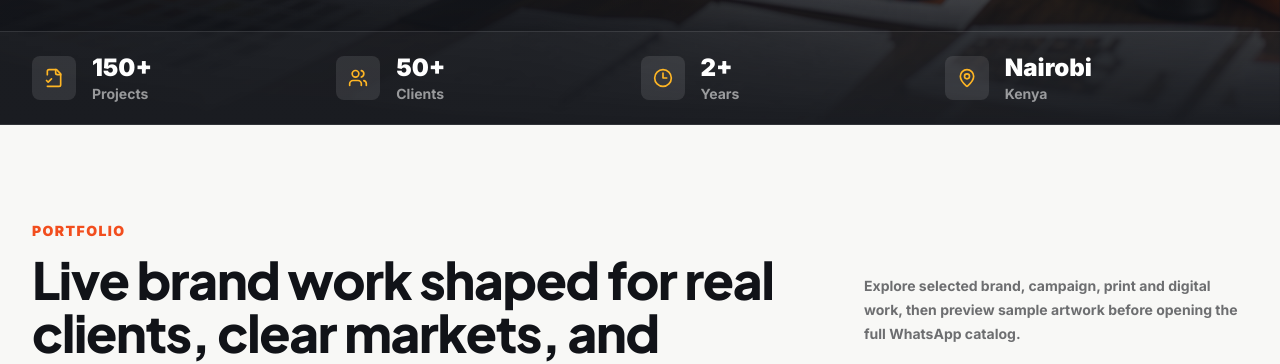
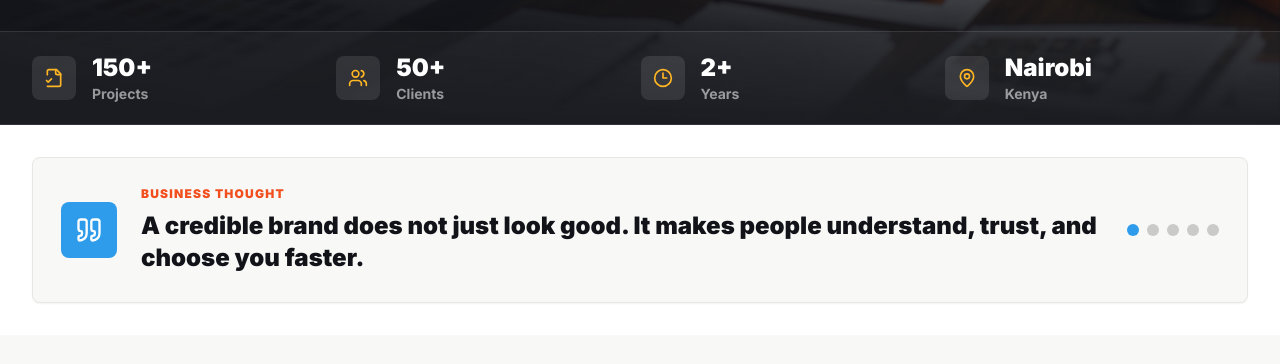
Before and after one commit to Samkimiri/SAM-CREATIVE-GRAPHICS-Portfolio-, a Next.js app: page / in a window 1280 px wide. Shown: the part 880-1244 px from the top of the page. Built offline with nearby package versions, Linux system fonts and the light colour scheme; no server answers; the database is empty.

Commit message:
Add rotating business quotes and refine about

```diff
--- a/src/app/page.tsx
+++ b/src/app/page.tsx
@@ -1,4 +1,5 @@
 import About from "@/components/sections/About";
+import BusinessQuotes from "@/components/sections/BusinessQuotes";
 import Contact from "@/components/sections/Contact";
 import CTASection from "@/components/sections/CTASection";
 import FAQ from "@/components/sections/FAQ";
@@ -54,6 +55,7 @@ export default function Home() {
     <main id="main-content">
       <script type="application/ld+json" dangerouslySetInnerHTML={{ __html: JSON.stringify(jsonLd) }} />
       <Hero />
+      <BusinessQuotes />
       <Portfolio />
       <Services />
       <About />
--- a/src/components/sections/About.tsx
+++ b/src/components/sections/About.tsx
@@ -1,5 +1,11 @@
 import { ArrowRight, BadgeCheck } from "lucide-react";
 import { differentiators, founder } from "@/data/site";
+
+const brandPrinciples = [
+  "We clarify what the brand needs to say before deciding how it should look.",
+  "We design for real business use: campaigns, print, packaging, social media, websites, and daily communication.",
+  "We combine creative judgement with structured thinking so every asset feels intentional and ready for market.",
+];
 
 export default function About() {
   const FounderIcon = founder.Icon;
@@ -7,16 +13,35 @@ export default function About() {
   return (
     <section id="about" className="bg-soft py-16 sm:py-24">
       <div className="section-shell">
-        <div className="grid gap-10 lg:grid-cols-[0.8fr_1.2fr] lg:items-end">
+        <div className="grid gap-10 lg:grid-cols-[0.86fr_1.14fr] lg:items-end">
           <div>
-            <p className="text-sm font-black uppercase tracking-widest text-coral">Why Choose Us</p>
-            <h2 className="section-title mt-3">Design that is beautiful, practical, and built around business communication.</h2>
+            <p className="text-sm font-black uppercase tracking-widest text-coral">Who We Are</p>
+            <h2 className="section-title mt-3">
+              A strategic brand agency built for businesses that need to look credible and communicate with authority.
+            </h2>
           </div>
-          <p className="text-lg leading-8 text-charcoal/70">
-            SAM CREATIVE GRAPHICS BRAND AGENCY brings together strategy, strong visual craft, and practical production thinking so each project is clear enough to use and polished enough to build confidence.
-          </p>
+          <div className="grid gap-5">
+            <p className="text-lg leading-8 text-charcoal/70">
+              SAM CREATIVE GRAPHICS BRAND AGENCY is a Nairobi-based creative partner for ambitious organisations that want more than decoration. We shape visual identity, campaign systems, print materials, packaging, and digital experiences around one goal: helping your audience understand your value quickly and trust it confidently.
+            </p>
+            <p className="text-lg leading-8 text-charcoal/70">
+              Our work sits at the meeting point of strategy, design execution, and practical market understanding. That means every colour, layout, message, and deliverable is built to support the brand&apos;s position, the customer journey, and the way the business actually sells.
+            </p>
+          </div>
         </div>
 
+        <div className="mt-10 grid gap-4 lg:grid-cols-3">
+          {brandPrinciples.map((principle, index) => (
+            <article key={principle} className="classic-hover rounded-lg border border-border bg-white p-5 shadow-sm">
+              <p className="text-xs font-black uppercase tracking-widest text-skybrand">Brand Principle 0{index + 1}</p>
+              <p className="mt-3 font-extrabold leading-7 text-charcoal">{principle}</p>
+            </article>
+          ))}
+        </div>
+
+        <div className="mt-14">
+          <p className="text-sm font-black uppercase tracking-widest text-coral">Why Choose Us</p>
+        </div>
         <div className="mt-12 grid gap-5 md:grid-cols-2 lg:grid-cols-4">
           {differentiators.map(({ title, description, Icon }) => (
             <article key={title} className="classic-hover rounded-lg border border-border bg-white p-6 shadow-sm">
--- /dev/null
+++ b/src/components/sections/BusinessQuotes.tsx
@@ -0,0 +1,53 @@
+"use client";
+
+import { Quote } from "lucide-react";
+import { useEffect, useState } from "react";
+import { businessQuotes } from "@/data/site";
+
+const rotationMs = 60_000;
+
+export default function BusinessQuotes() {
+  const [activeIndex, setActiveIndex] = useState(0);
+
+  useEffect(() => {
+    const timer = window.setInterval(() => {
+      setActiveIndex((current) => (current + 1) % businessQuotes.length);
+    }, rotationMs);
+
+    return () => window.clearInterval(timer);
+  }, []);
+
+  return (
+    <section aria-label="Business strategy quotes" className="bg-white py-8">
+      <div className="section-shell">
+        <div className="classic-hover grid gap-6 rounded-lg border border-border bg-soft p-5 shadow-sm sm:p-7 lg:grid-cols-[auto_1fr_auto] lg:items-center">
+          <div className="inline-flex h-14 w-14 items-center justify-center rounded-lg bg-skybrand text-white">
+            <Quote className="h-7 w-7" aria-hidden="true" />
+          </div>
+
+          <div aria-live="polite">
+            <p className="text-xs font-black uppercase tracking-widest text-coral">Business Thought</p>
+            <p className="mt-2 text-xl font-black leading-snug text-charcoal sm:text-2xl">
+              {businessQuotes[activeIndex]}
+            </p>
+          </div>
+
+          <div className="flex gap-2 lg:justify-end">
+            {businessQuotes.map((quote, index) => (
+              <button
+                key={quote}
+                type="button"
+                aria-label={`Show quote ${index + 1}`}
+                aria-pressed={activeIndex === index}
+                onClick={() => setActiveIndex(index)}
+                className={`h-3 w-3 rounded-full transition ${
+                  activeIndex === index ? "bg-skybrand" : "bg-charcoal/20 hover:bg-coral"
+                }`}
+              />
+            ))}
+          </div>
+        </div>
+      </div>
+    </section>
+  );
+}
--- a/src/data/site.ts
+++ b/src/data/site.ts
@@ -48,6 +48,14 @@ export const stats = [
   { value: "50+", label: "Clients", Icon: Users },
   { value: "2+", label: "Years", Icon: Clock3 },
   { value: "Nairobi", label: "Kenya", Icon: MapPin },
+];
+
+export const businessQuotes = [
+  "A credible brand does not just look good. It makes people understand, trust, and choose you faster.",
+  "Design becomes powerful when it connects business goals, audience psychology, and clear visual communication.",
+  "Consistency is not repetition. It is the discipline that makes every customer touchpoint feel intentional.",
+  "The strongest brands are built before the artwork begins: in the message, the offer, and the market position.",
+  "Good creative work should be attractive enough to stop people and strategic enough to move them.",
 ];
 
 export type Service = {
```
